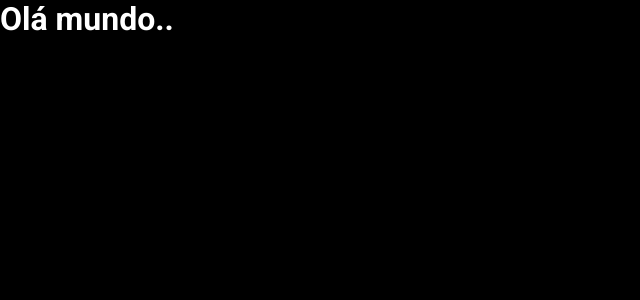
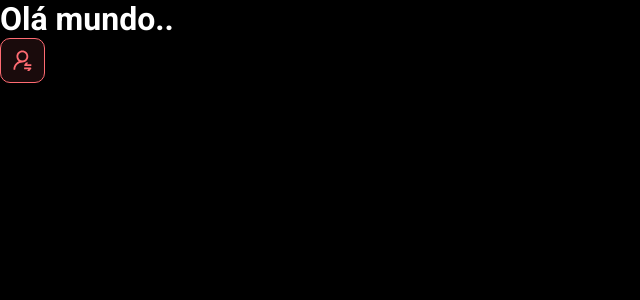
Before and after one commit to loppesfh/dsmeta, a React (Vite) app in the folder frontend/: page / in a window 1280 px wide. Shown: the top 300 px of the page, without its empty margins (0-640 px from the left). Built offline with nearby package versions, Linux system fonts and the light colour scheme.

Commit message:
First component

```diff
--- a/frontend/src/App.tsx
+++ b/frontend/src/App.tsx
@@ -1,7 +1,12 @@
+import NotificationButton from "./components/NotificationButton";
+
 function App() {
   return (
-    <h1>Olá mundo..</h1>
-  )
+    <>
+      <h1>Olá mundo..</h1>
+      <NotificationButton />
+    </>
+  );
 }
 
-export default App
+export default App;
--- /dev/null
+++ b/frontend/src/components/NotificationButton/index.tsx
@@ -0,0 +1,12 @@
+import './styles.css';
+import icon from '../../assets/img/notification-icon.svg';
+
+const NotificationButton = () => {
+  return (
+    <div className="dsmeta-red-btn">
+      <img src={icon} alt="Notificar" />
+    </div>
+  );
+};
+
+export default NotificationButton;
--- /dev/null
+++ b/frontend/src/components/NotificationButton/styles.css
@@ -0,0 +1,15 @@
+.dsmeta-red-btn {
+  width: 45px;
+  height: 45px;
+  background: rgba(255, 107, 114, 0.1);
+  border: 1px solid #ff6b72;
+  border-radius: 10px;
+  display: flex;
+  align-items: center;
+  justify-content: center;
+  cursor: pointer;
+}
+
+.dsmeta-red-btn img {
+    width: 19px;
+}
```
Also changed, not shown: frontend/src/assets/img/logo.svg (added), frontend/src/assets/img/notification-icon.svg (added).
